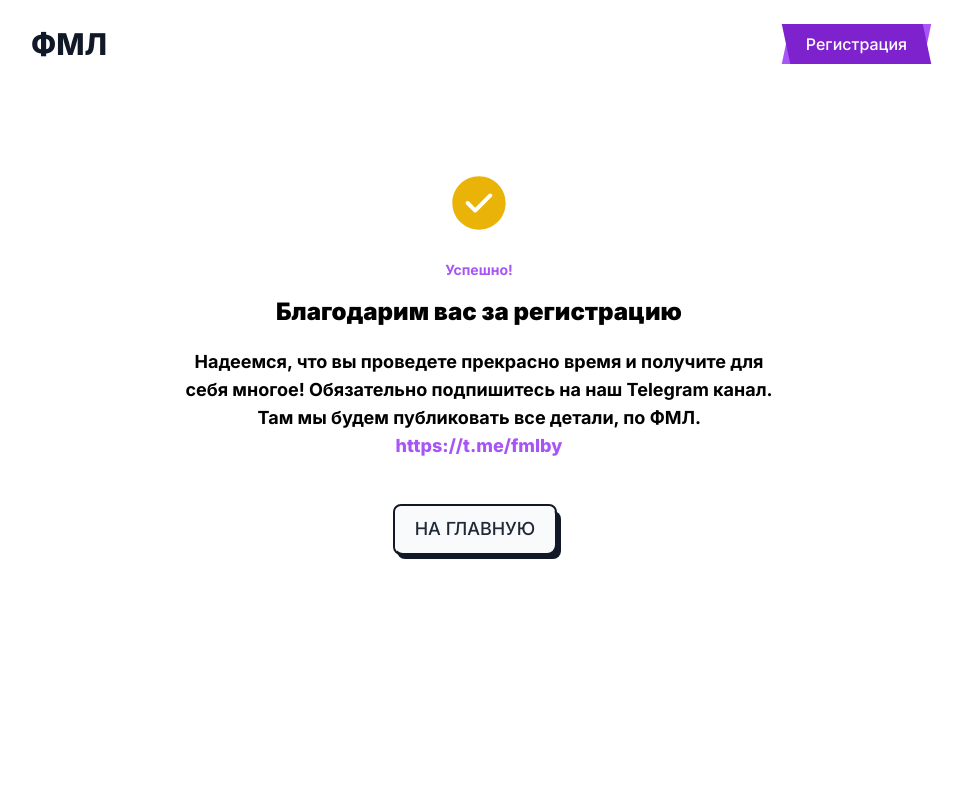
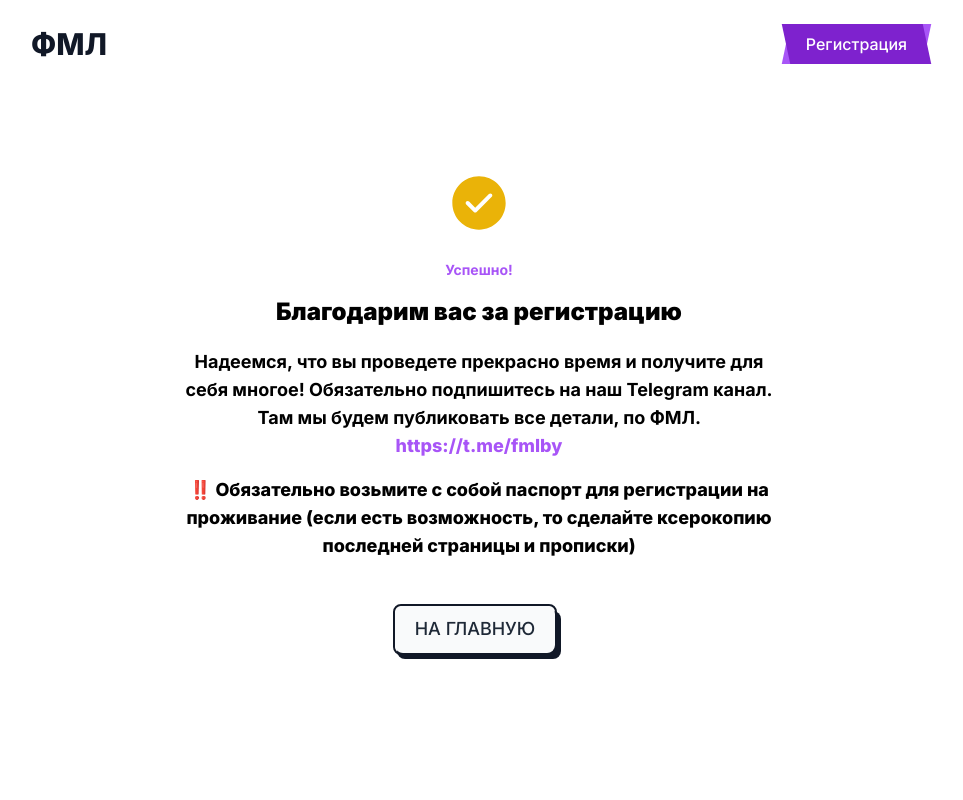
Before and after one commit to LashaLoi/fml, a Next.js app: page /info in a window 1280 px wide. Shown: the top 800 px of the page, without its empty margins (161-1124 px from the left). Built offline with nearby package versions, Linux system fonts and the light colour scheme.

Commit message:
update map

```diff
--- a/components/FAQ/index.tsx
+++ b/components/FAQ/index.tsx
@@ -1,10 +1,6 @@
 export default function FAQ({ isSafari }: { isSafari: boolean }) {
   return (
-    <section
-      className={`relative pt-24 pb-28 overflow-hidden ${
-        isSafari ? "" : "bg-fixed"
-      } bg-center bg-cover bg-[url('https://i.redd.it/mn1dn7un1dj21.png')]`}
-    >
+    <section className={`relative pt-24 pb-28 overflow-hidden `}>
       <div className="relative z-8 container px-4 mx-auto">
         <div className="md:max-w-4xl mx-auto ">
           {/* <p className="mb-7 text-sm text-indigo-600 text-center font-semibold uppercase tracking-px">
@@ -75,7 +71,7 @@ export default function FAQ({ isSafari }: { isSafari: boolean }) {
               </div>
             </div>
           </div> */}
-          <p className="text-white text-center font-medium">
+          <p className="text-black text-center font-medium">
             <span className="mr-1">Все еще есть вопросы?</span>
             Напиши нам
             <a
--- a/components/Map/index.tsx
+++ b/components/Map/index.tsx
@@ -3,6 +3,16 @@ export default function Map() {
     <section className="text-gray-600 body-font relative sm:h-[600px] h-[300px]">
       <div className="absolute inset-0 bg-gray-400 h-full">
         <iframe
+          src="https://www.google.com/maps/embed?pb=!1m18!1m12!1m3!1d2347.3808411656178!2d27.414014615993196!3d53.960504480112284!2m3!1f0!2f0!3f0!3m2!1i1024!2i768!4f13.1!3m3!1m2!1s0x46dbc37e24945d1b%3A0x86cb2c78786c19c7!2z0KHQsNC90LDRgtC-0YDQuNC5INCh0L_Rg9GC0L3QuNC6!5e0!3m2!1sru!2sby!4v1673342098679!5m2!1sru!2sby"
+          width="100%"
+          height="100%"
+          style={{ border: 0 }}
+          allowFullScreen
+          loading="lazy"
+          referrerPolicy="no-referrer-when-downgrade"
+        ></iframe>
+
+        {/* <iframe
           src="https://www.google.com/maps/embed?pb=!1m18!1m12!1m3!1d2549.1088860928853!2d27.411718634047904!3d53.9605044165017!2m3!1f0!2f0!3f0!3m2!1i1024!2i768!4f13.1!3m3!1m2!1s0x46dbc37e24945d1b%3A0x86cb2c78786c19c7!2z0KHQsNC90LDRgtC-0YDQuNC5INCh0L_Rg9GC0L3QuNC6!5e1!3m2!1sru!2sby!4v1672763842224!5m2!1sru!2sby"
           width="100%"
           height="100%"
@@ -10,7 +20,7 @@ export default function Map() {
           allowFullScreen
           loading="lazy"
           referrerPolicy="no-referrer-when-downgrade"
-        />
+        /> */}
       </div>
     </section>
   );
--- a/pages/info.tsx
+++ b/pages/info.tsx
@@ -69,7 +69,7 @@ export default function Info() {
               delay: 0.5,
               duration: 0.3,
             }}
-            className="text-lg font-bold mb-12 max-w-[600px] min-w-[300px] mx-auto"
+            className="sm:text-lg text-md font-bold mb-4 max-w-[600px] min-w-[300px] mx-auto"
           >
             Надеемся, что вы проведете прекрасно время и получите для себя
             многое! Обязательно подпишитесь на наш Telegram канал. Там мы будем
@@ -83,6 +83,24 @@ export default function Info() {
               https://t.me/fmlby
             </a>
           </motion.p>
+          <motion.p
+            initial={{
+              opacity: 0,
+            }}
+            animate={{
+              opacity: 1,
+            }}
+            transition={{
+              delay: 0.5,
+              duration: 0.3,
+            }}
+            className="sm:text-lg text-md font-extrabold mb-12 max-w-[600px] min-w-[300px] mx-auto"
+          >
+            ‼️ Обязательно возьмите с собой паспорт для регистрации на
+            проживание (если есть возможность, то сделайте ксерокопию последней
+            страницы и прописки)
+          </motion.p>
+
           <Link
             className="group relative inline-block h-12 xs:w-60 bg-blueGray-900 rounded-md w-[300px]"
             href="/"
```
